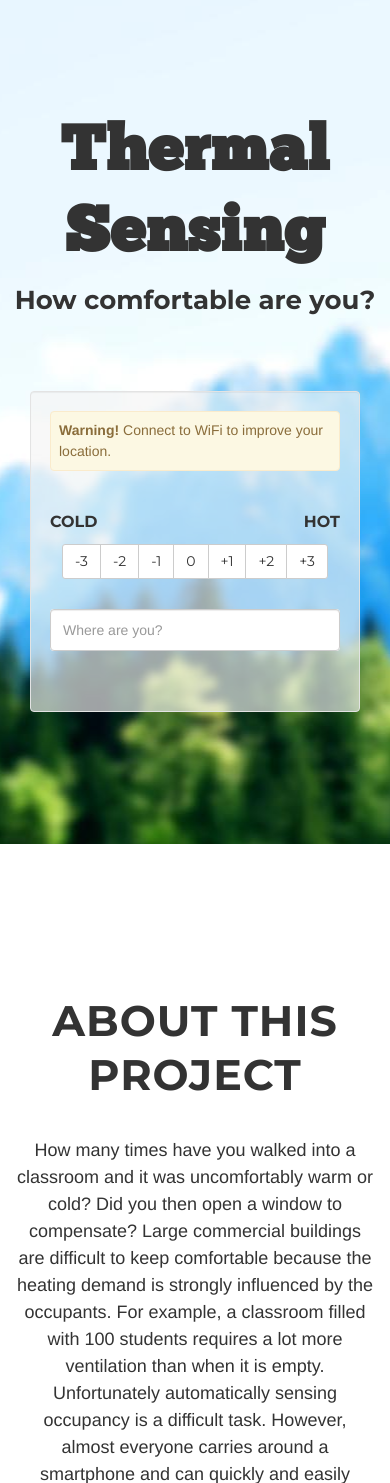
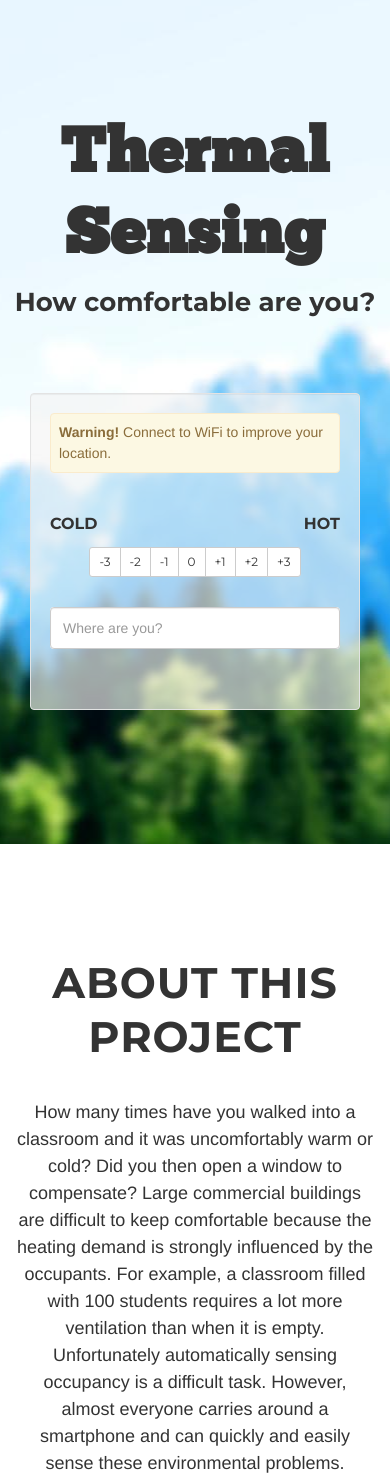
Before and after one commit to BucknellLaunch/thermal-sensing, a Python web app: template templates/comfort/index.html in a window 390 px wide. Shown: the top 1483 px of the page. Run offline with Jinja, Linux system fonts and the light colour scheme; the template is opened without the code that fills it, so the values that code supplies are empty.

Commit message:
ui tweaks for mobile

```diff
--- a/public/css/main.css
+++ b/public/css/main.css
@@ -243,14 +243,8 @@ i.scroll:hover {
 /* Sections */
 
 .content-section {
-  padding-top: 150px;
-  padding-bottom: 200px;
-}
-
-@media(min-width:767px) {
-  .content-section {
-      padding-top: 200px;
-  }
+  padding-top: 8em;
+  padding-bottom: 8em;
 }
 
 
@@ -270,8 +264,8 @@ i.scroll:hover {
 
 @media (max-width: 479px) {
   .scale {
-    padding: 6px 12px;
-    font-size: 14px;
+    padding: 5px 9px;
+    font-size: 12px;
     line-height: 1.5;
     border-radius: 3px;
   }
--- a/templates/admin/login.html
+++ b/templates/admin/login.html
@@ -12,7 +12,7 @@
 			    <form method="post">
 
 			    	<div class="form-group">
-			    		<input name="username" type="text" class="form-control" placeholder="Username"/></td>
+			    		<input name="username" type="text" class="form-control" placeholder="Username" autocapitalize="off"/></td>
 			    	</div>
 
 			    	<div class="form-group">
```
